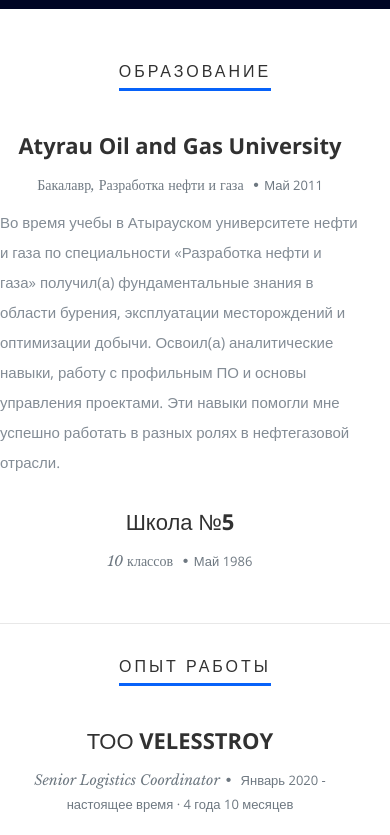
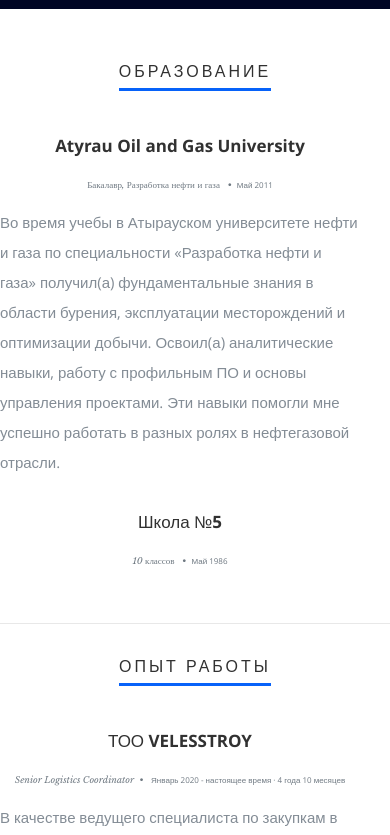
Before and after one commit to Kutcher1945/resume_oxana, a React (Create React App) app: page / in a window 390 px wide. Shown: the part 1640-2475 px from the top of the page. Built offline with nearby package versions, Linux system fonts and the light colour scheme.

Commit message:
added a new message

```diff
--- a/public/css/layout.css
+++ b/public/css/layout.css
@@ -347,11 +347,11 @@
    }
 
    #resume h1 {
-      font-size: 16px;
+      font-size: 11px;
    }
 
    #resume h3 {
-      font-size: 22px;
+      font-size: 17px;
    }
 
    #resume .header-col {
@@ -373,12 +373,12 @@
    }
 
    #resume .info {
-      font-size: 14px;
+      font-size: 9px;
       margin-bottom: 10px;
    }
 
    #resume .date {
-      font-size: 13px;
+      font-size: 8px;
    }
 }
 
--- a/src/Components/About.js
+++ b/src/Components/About.js
@@ -22,6 +22,7 @@
     const resumeDownload = "images/resume.pdf"; // Path to the resume in the public folder
     const letter1Download = "images/rhoderick_powell.pdf"; // Path to the resume in the public folder
     const letter2Download = "images/graham_calder.pdf"; // Path to the resume in the public folder
+    const profile = "images/profilepic.jpg";
 
     return (
       <section id="about">
@@ -52,13 +53,12 @@
             <div className="three columns">
               <img
                 className="profile-pic"
-                src={profilepic}
+                src={profile}
                 alt="Profile Pic"
               />
             </div>
             <div className="nine columns main-col">
               <h2>Обо Мне!</h2>
-
               <p>{bio}</p>
               <p>{bio2}</p>
               <p>{bio3}</p>
```
